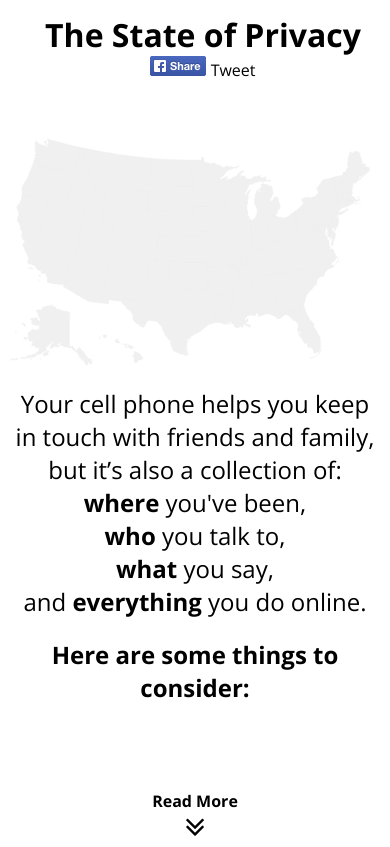
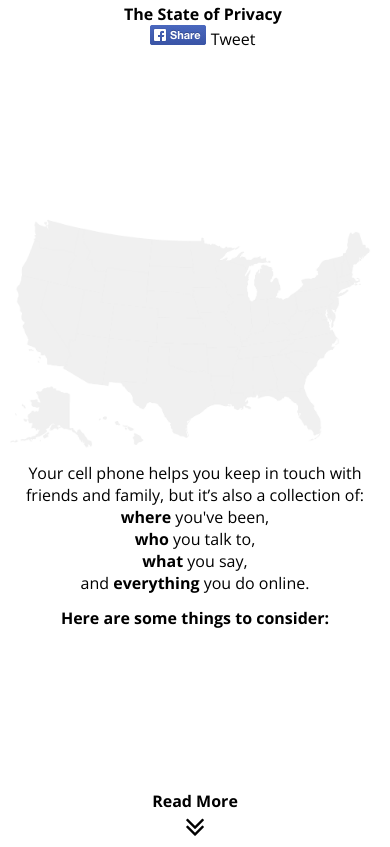
Before and after one commit to sterlingcrispin/privacymap, a plain HTML site: page index.html in a window 390 px wide. Shown: the top 847 px of the page. Drawn offline with nearby package versions, Linux system fonts and the light colour scheme.

Commit message:
resize universal for mobile

```diff
--- a/style.css
+++ b/style.css
@@ -177,11 +177,11 @@
 
 @media(max-width: 762px) {
 	h1 {
-		font-size: 2em;
+		font-size: 1em;
 	}
 
 	h2, h3 {
-		font-size: 1.5em !important;
+		font-size: 1em !important;
 	}
 
 	.phone, .twofactor, .app{
```
